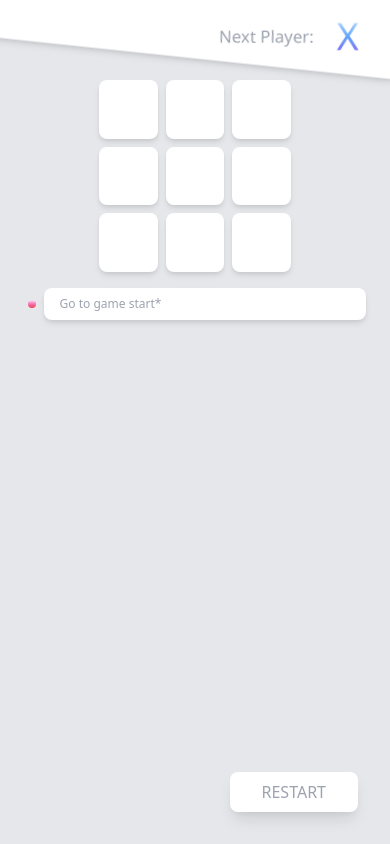
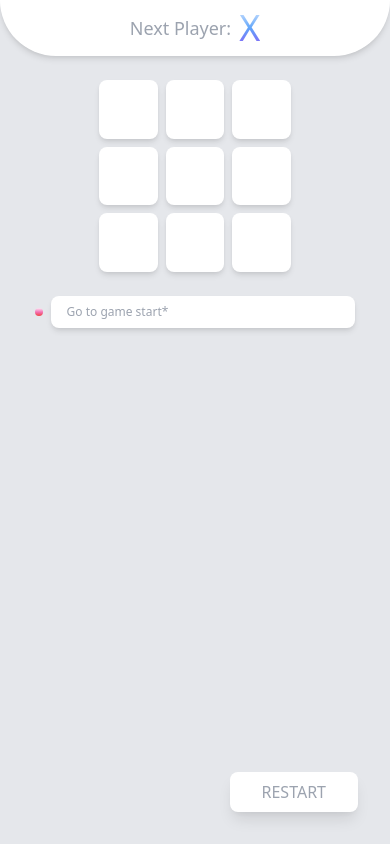
Before and after one commit to danieljpgo/tic-tac-toe, a React (Create React App) app: page / in a window 390 px wide. Built offline with nearby package versions, Linux system fonts and the light colour scheme.

Commit message:
fix: background color and mobile layout

```diff
--- a/src/app/common/components/Text/index.tsx
+++ b/src/app/common/components/Text/index.tsx
@@ -2,8 +2,9 @@ import { gradients } from '../../utils/constants';
 import { Children } from '../../types';
 
 const variants = {
+  sub: 'text-gray-400 text-xs',
   base: 'text-gray-400 text-base',
-  sub: 'text-gray-400 text-xs',
+  title: 'text-gray-400 text-lg',
   'gradient-blue': `text-gradient bg-gradient-to-b ${gradients.X} text-4xl font-light`,
   'gradient-pink': `text-gradient bg-gradient-to-b ${gradients.O} text-4xl font-light`,
 }as const;
--- a/src/app/pages/Game/Container/Board/index.tsx
+++ b/src/app/pages/Game/Container/Board/index.tsx
@@ -10,7 +10,7 @@ const Board = (props: Props) => {
   const { board, onSelectPosition } = props;
 
   return (
-    <div className="px-2 pt-20 sm:pt-0 justify-self-center">
+    <div className="pt-20 sm:pl-2 sm:pt-0 justify-self-center">
       <div className="grid w-48 h-48 grid-cols-3 grid-rows-3 gap-2">
         {board.map((position, index) => (
           <Position
--- a/src/app/pages/Game/Container/List/Step/index.tsx
+++ b/src/app/pages/Game/Container/List/Step/index.tsx
@@ -19,7 +19,7 @@ const Step = (props: Props) => {
   } = props;
 
   return (
-    <li className="flex gap-2">
+    <li className="flex gap-2 sm:pl-1">
       {step && (
         <div className={`h-2 w-2 bg-gradient-to-b rounded-full self-center ${gradients[player]}`} />
       )}
--- a/src/app/pages/Game/Container/List/index.tsx
+++ b/src/app/pages/Game/Container/List/index.tsx
@@ -13,7 +13,7 @@ const List = (props: Props) => {
   const currentPlayer = calculateNextPlayer(history[currentStep]) === 'O' ? 'X' : 'O';
 
   return (
-    <ol className="grid gap-2 pb-2 pl-1 pr-2 ml-2 sm:pb-0 sm:overflow-y-auto sm:border-t sm:border-b sm:border-gray-200 sm:max-h-48 auto-rows-min">
+    <ol className="grid w-full max-w-xs gap-2 pb-2 justify-self-center sm:pr-2 sm:max-w-none sm:pb-0 sm:overflow-y-auto sm:border-t sm:border-b sm:border-gray-300 sm:max-h-48 auto-rows-min">
       {history.map((_, step) => (
         <Step
           key={step.toString()}
--- a/src/app/pages/Game/Container/index.tsx
+++ b/src/app/pages/Game/Container/index.tsx
@@ -6,7 +6,7 @@ const Container = (props: Props) => {
   const { children } = props;
 
   return (
-    <div className="grid gap-4 px-4 overflow-y-auto sm:overflow-y-visible sm:px-0 sm:grid-cols-2 sm:auto-cols-min">
+    <div className="grid gap-6 px-8 overflow-y-auto sm:gap-4 sm:overflow-y-visible sm:px-0 sm:grid-cols-2 sm:auto-cols-min">
       {children}
     </div>
   );
--- a/src/app/pages/Game/Status/index.tsx
+++ b/src/app/pages/Game/Status/index.tsx
@@ -13,20 +13,16 @@ const Status = (props: Props) => {
     .map((value) => value.trim());
 
   return (
-    <div className="fixed flex items-end justify-end w-full gap-4 px-8 pt-8 pb-4 transform scale-105 -translate-y-8 bg-white shadow-md sm:justify-center sm:items-center sm:scale-100 sm:-translate-y-0 sm:rounded-lg rotate-6 sm:rotate-0 sm:relative sm:w-auto sm:py-2">
-      <div className="transform -rotate-6 sm:rotate-0">
-        <Text>
+    <div className="fixed flex items-center justify-center w-full h-full gap-2 px-4 py-2 bg-white rounded-b-full shadow-md max-h-14 sm:rounded-lg sm:relative sm:w-auto">
+      <Text variant="title">
         {(label === x || label === o)
           ? (`${title}:`)
           : (`${children}`)}
       </Text>
-      </div>
       {(label === x || label === o) && (
-        <div className="w-8 text-center transform -rotate-6 sm:rotate-0">
       <Text variant={label === x ? 'gradient-blue' : 'gradient-pink'}>
         {label}
       </Text>
-        </div>
       )}
     </div>
   );
--- a/src/app/pages/Game/index.tsx
+++ b/src/app/pages/Game/index.tsx
@@ -48,7 +48,7 @@ const Game = () => {
   }
 
   return (
-    <div className="grid gap-8 sm:p-8">
+    <div className="grid gap-4 sm:p-8">
       <Status>
         {status}
       </Status>
--- a/src/app/styles/global.css
+++ b/src/app/styles/global.css
@@ -25,7 +25,7 @@ body {
 }
 
 ::-webkit-scrollbar-thumb {
-  @apply bg-gray-200;
+  @apply bg-gray-300;
   @apply rounded-full;
 }
 
```
Also changed, not shown: 1 other file (tests, documents, lock files or other folders). Lines whose indentation alone changed are shown as unchanged.
